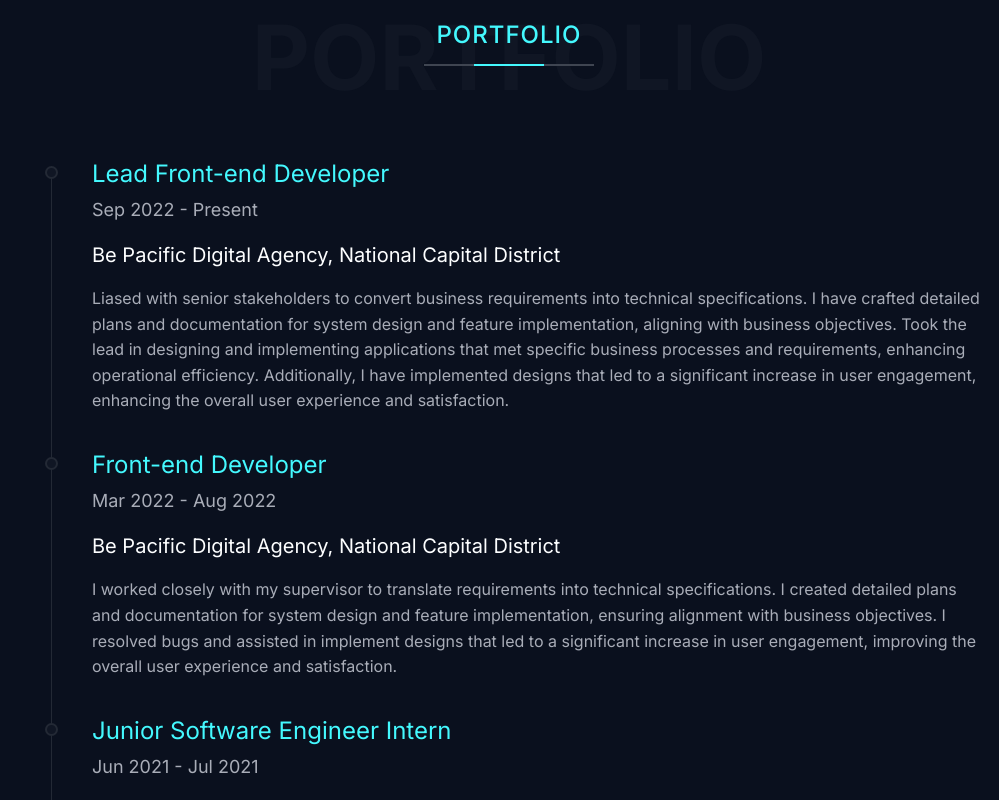
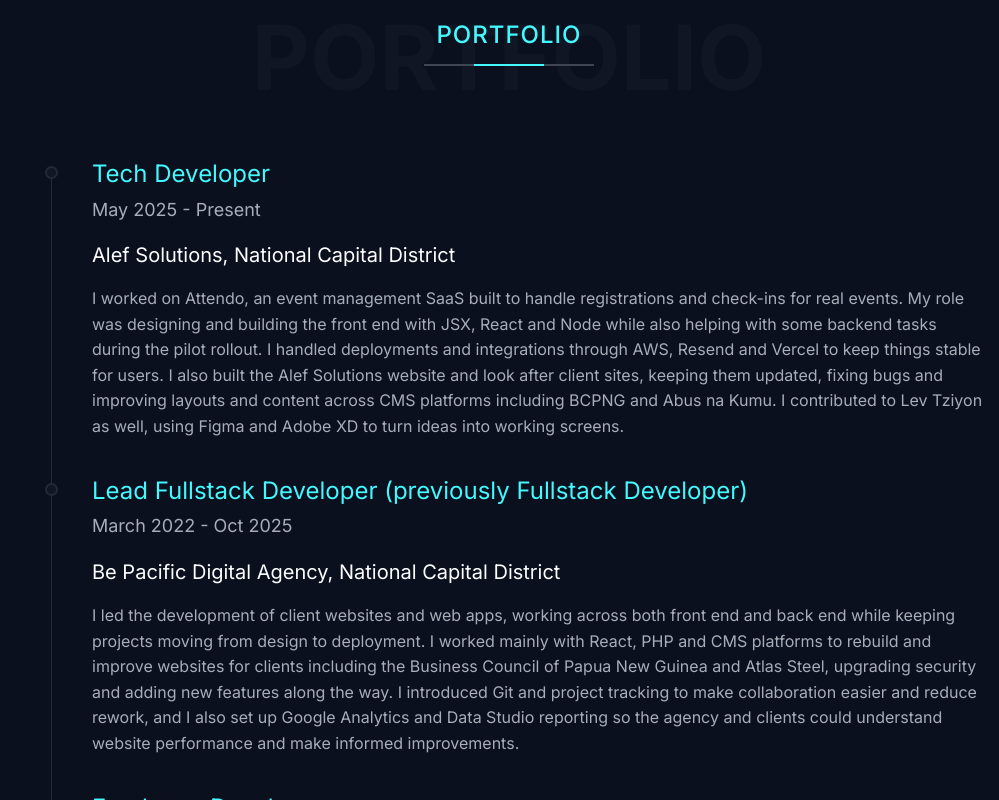
Before and after one commit to Project-Kombil/project-kombil.github.io, a React (Vite) app: page / in a window 1280 px wide. Shown: the part 2000-2800 px from the top of the page, without its empty margins (281-1280 px from the left). Built offline with nearby package versions, Linux system fonts and the light colour scheme.

Commit message:
Updated the About Me and Portfolio section

```diff
--- a/src/Data.json
+++ b/src/Data.json
@@ -11,7 +11,7 @@
     "imgLink": "./images/section/kombil.webp",
     "title": "Alefay Kombil",
     "subtitle": "Front-end Developer",
-    "text": "As a devoted Front-End Developer, I bring a robust background in UI/UX design. Proficient in modern technologies and diverse Content Management Tool. I apply my skills to create engaging digital experiences. With a foundation built on experience in the Hospitality and Tourism Industry, I prioritize user needs to deliver a seamless online journey. Recognized for my creative approach, attention to detail, and effective problem-solving skills, I am dedicated to continuous learning, always staying ahead of the curve with the latest tech trends.",
+    "text": "Front End Developer with experience across back end and API work, building complete and reliable web solutions using JavaScript, PHP, React, NextJS, NodeJS and CMS platforms. I turn ideas and wireframes into functional products that solve real business needs while applying practical UI/UX skills gained through hands on project work. My early career outside IT shaped the discipline and communication style I bring to tech today, and I continue to work with startups and small to medium businesses in Papua New Guinea to deliver modern and practical digital experiences as I grow in an evolving tech space.",
     "details": [
       {
         "title": "Email",
@@ -135,7 +135,13 @@
         "title": "Business Council of Papua New Guinea Website",
         "subTitle": "Website Redesign and Development",
         "link": "https://bcpng.org.pg",
-		"technology": ["Figma", "Adobe XD","WordPress","Vanilla Javascript", "CSS"],
+        "technology": [
+          "Figma",
+          "Adobe XD",
+          "WordPress",
+          "Vanilla Javascript",
+          "CSS"
+        ],
         "effect": "fade-up",
         "duration": "500",
         "delay": "700"
@@ -146,7 +152,7 @@
         "title": "Atlas Steel PNG Website",
         "subTitle": "Website Redesign and Development",
         "link": "https://atlassteelpng.com.pg",
-		"technology": ["Adobe XD","WordPress","Vanilla Javascript", "CSS"],
+        "technology": ["Adobe XD", "WordPress", "Vanilla Javascript", "CSS"],
         "effect": "fade-up",
         "duration": "500",
         "delay": "700"
@@ -157,7 +163,7 @@
         "title": "Phantom Development Limited",
         "subTitle": "Website Design and Development",
         "link": "https://phantomdevelopmentltd.com",
-		"technology": ["Adobe XD","WordPress","Vanilla Javascript", "CSS"],
+        "technology": ["Adobe XD", "WordPress", "Vanilla Javascript", "CSS"],
         "effect": "fade-up",
         "duration": "500",
         "delay": "700"
@@ -168,7 +174,7 @@
         "title": "Abus Na Kumu E-Commerce Website",
         "subTitle": "Website Design and Development",
         "link": "https://abusnakumu.com.pg",
-		"technology": ["Adobe XD","WordPress","Vanilla Javascript", "CSS"],
+        "technology": ["Adobe XD", "WordPress", "Vanilla Javascript", "CSS"],
         "effect": "fade-up",
         "duration": "500",
         "delay": "200"
@@ -179,7 +185,7 @@
         "title": "Solar Solutions Website",
         "subTitle": "Website Design and Development",
         "link": "https://solarsolutionspng.com",
-		"technology": ["Adobe XD","WordPress","Vanilla Javascript", "CSS"],
+        "technology": ["Adobe XD", "WordPress", "Vanilla Javascript", "CSS"],
         "effect": "fade-up",
         "duration": "500",
         "delay": "300"
@@ -190,7 +196,7 @@
         "title": "PETA Sports Management Website",
         "subTitle": "Website Design and Development",
         "link": "https://peta.com.pg",
-		"technology": ["Adobe XD","WordPress","Vanilla Javascript", "CSS"],
+        "technology": ["Adobe XD", "WordPress", "Vanilla Javascript", "CSS"],
         "effect": "fade-up",
         "duration": "500",
         "delay": "500"
@@ -200,7 +206,7 @@
         "imgLinkLg": "./images/portfolio/crypto-home.png",
         "title": "Crypto Currency Trading Platform",
         "subTitle": "Front-end Development",
-		"technology": ["React", "Grommet UI", "Vanilla Javascript", "CSS"],
+        "technology": ["React", "Grommet UI", "Vanilla Javascript", "CSS"],
         "link": "",
         "effect": "fade-up",
         "duration": "500",
@@ -276,16 +282,22 @@
     "experienceTitle": "Experience",
     "experience": [
       {
-        "title": "Lead Front-end Developer",
-        "duration": "Sep 2022 - Present",
-        "subTitle": "Be Pacific Digital Agency, National Capital District",
-        "text": "Liased with senior stakeholders to convert business requirements into technical specifications. I have crafted detailed plans and documentation for system design and feature implementation, aligning with business objectives. Took the lead in designing and implementing applications that met specific business processes and requirements, enhancing operational efficiency. Additionally, I have implemented designs that led to a significant increase in user engagement, enhancing the overall user experience and satisfaction."
+        "title": "Tech Developer",
+        "duration": "May 2025 - Present",
+        "subTitle": "Alef Solutions, National Capital District",
+        "text": "I worked on Attendo, an event management SaaS built to handle registrations and check-ins for real events. My role was designing and building the front end with JSX, React and Node while also helping with some backend tasks during the pilot rollout. I handled deployments and integrations through AWS, Resend and Vercel to keep things stable for users. I also built the Alef Solutions website and look after client sites, keeping them updated, fixing bugs and improving layouts and content across CMS platforms including BCPNG and Abus na Kumu. I contributed to Lev Tziyon as well, using Figma and Adobe XD to turn ideas into working screens."
       },
       {
-        "title": "Front-end Developer",
-        "duration": "Mar 2022 - Aug 2022",
+        "title": "Lead Fullstack Developer (previously Fullstack Developer)",
+        "duration": "March 2022 - Oct 2025",
         "subTitle": "Be Pacific Digital Agency, National Capital District",
-        "text": "I worked closely with my supervisor to translate requirements into technical specifications. I created detailed plans and documentation for system design and feature implementation, ensuring alignment with business objectives. I resolved bugs and assisted in implement designs that led to a significant increase in user engagement, improving the overall user experience and satisfaction."
+        "text": "I led the development of client websites and web apps, working across both front end and back end while keeping projects moving from design to deployment. I worked mainly with React, PHP and CMS platforms to rebuild and improve websites for clients including the Business Council of Papua New Guinea and Atlas Steel, upgrading security and adding new features along the way. I introduced Git and project tracking to make collaboration easier and reduce rework, and I also set up Google Analytics and Data Studio reporting so the agency and clients could understand website performance and make informed improvements."
+      },
+      {
+        "title": "Freelance Developer",
+        "duration": "2023 - 2024",
+        "subTitle": "Freelance, National Capital District",
+        "text": "I worked directly with clients to design, develop and host their websites from start to finish, including Phantom Development Limited and PETA Sports Management. I set up emails and hosting environments for both companies and handled the full rollout, which meant turning their ideas into working interfaces and then keeping everything running smoothly after launch."
       },
       {
         "title": "Junior Software Engineer Intern",
--- a/src/pages/Home.jsx
+++ b/src/pages/Home.jsx
@@ -10,6 +10,7 @@ import Hero from "../components/Hero/Hero";
 
 const Home = () => {
   const {
+    // skillData,
     heroData,
     aboutData,
     serviceData,
```
